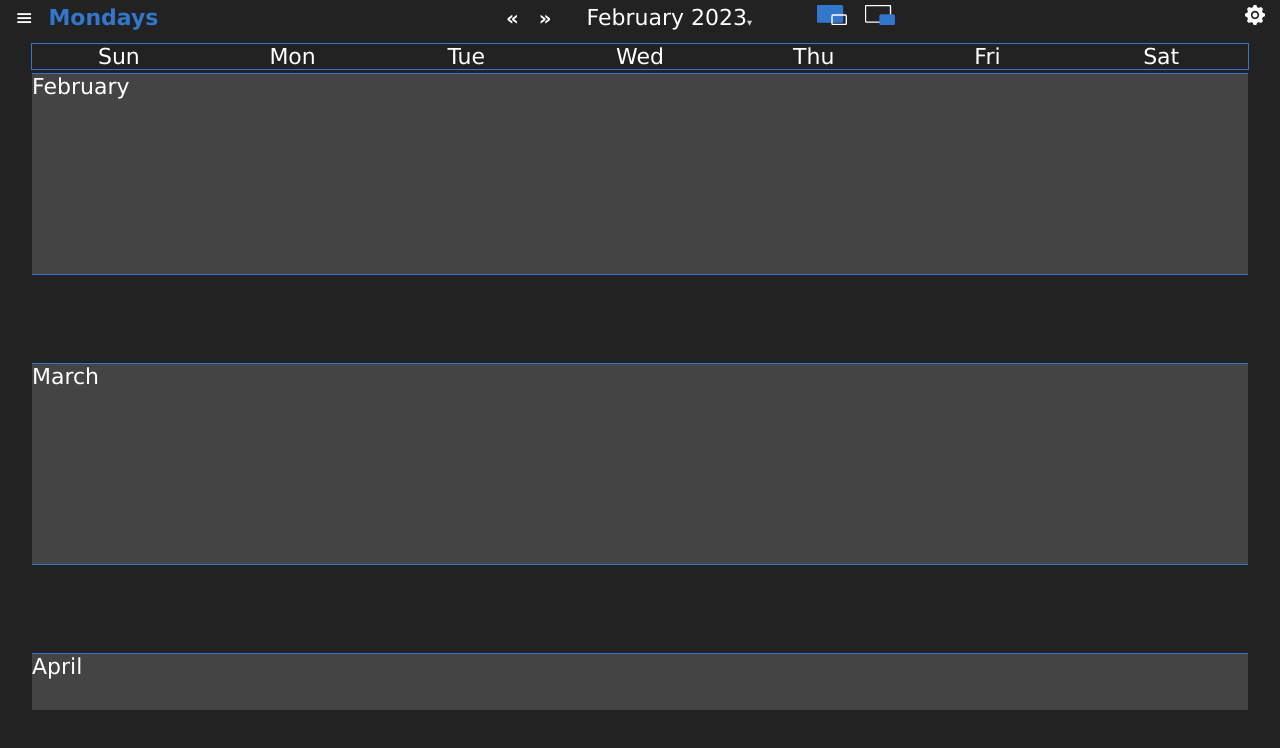
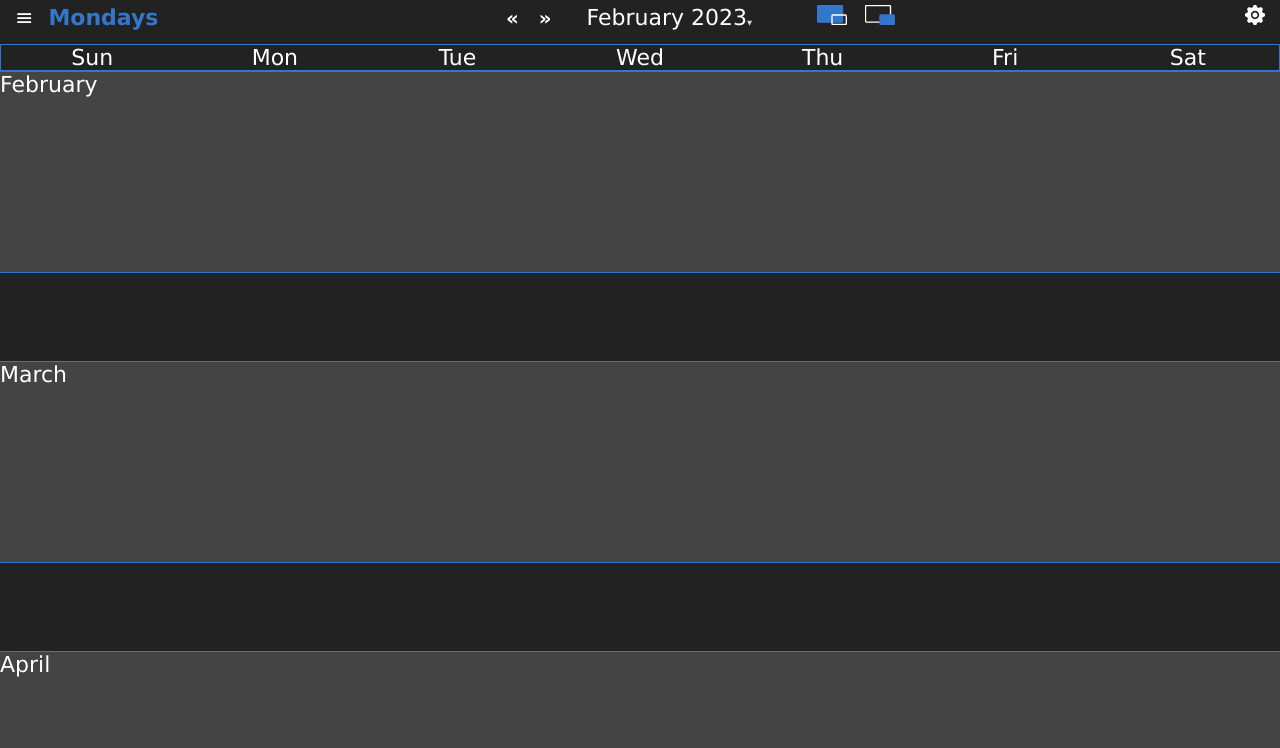
Before and after one commit to velazmig3200/Mondays-root, a React app: page / in a window 1280 px wide. Shown: the top 748 px of the page. Built offline with nearby package versions, Linux system fonts and the light colour scheme.

Commit message:
restructured <Month />
restructured Month component to handle each month individually and remove unrelated responsibilities in the component

```diff
--- a/src/Header/header.module.css
+++ b/src/Header/header.module.css
@@ -76,6 +76,7 @@ button {
 	flex-direction: row;
 	background-color: var(--bg-color);
 	margin-top: 5px;
+	max-height: 30px;
 }
 
 .hamburger {
--- a/src/View/Main.js
+++ b/src/View/Main.js
@@ -1,4 +1,4 @@
-import React from "react";
+import React, { useEffect, useRef } from "react";
 import Month from "./Month";
 import viewCss from "./view.module.css";
 import WeekHeader from "./WeekHeader";
@@ -17,12 +17,97 @@ function Main({
 	const currentIndex = date.months.indexOf(month);
 	const numberDays = new Date(year, currentIndex + 1, 0).getDate();
 	const firstDay = date.days[new Date(year, currentIndex, 1).getDay()];
-	let scrollProp;
+	const monthContainer = useRef(null);
+	const currentMonth = useRef(null);
+	const spacer = useRef(null);
+	let visibleMonth;
+	let smoothScrollID;
+	let dxy = 25;
+
+	useEffect(() => {
+		clearInterval(smoothScrollID);
+		smoothScrollID = setInterval(smoothScroll, 1);
+	}, [navDate]);
+
+	async function monthContainerHeight() {
+		await new Promise(resolve => {
+			resolve(monthContainer.current);
+		});
+		const monthContainerTop = monthContainer.current.getBoundingClientRect().top;
+		monthContainer.current.style.height = `calc(100vh - ${monthContainerTop}px)`;
+	}
+	monthContainerHeight();
+
+	function smoothScroll() {
+		const container = monthContainer.current;
+		const containerRect = container.getBoundingClientRect();
+		const currentMonthRect = currentMonth.current.getBoundingClientRect();
+		const position = currentMonthRect.y - containerRect.top;
+
+		if (position > 1) {
+			monthContainer.current.scrollTop += dxy;
+			position / 40 < 1 && (dxy = position / 40 + 1);
+		} else if (position < 0) {
+			monthContainer.current.scrollTop -= dxy;
+			position / 40 > -1 && (dxy = position / 40 + 1);
+		} else {
+			clearInterval(smoothScrollID);
+			smoothScrollID = null;
+		}
+	}
+
+	function mouseWheel() {
+		const current = monthContainer.current;
+		const currentRect = current.getBoundingClientRect();
+		const scrollHeight = current.scrollHeight - currentRect.height;
+		const buffer = 20;
+
+		if (current.scrollTop < 1) {
+			setYear(year - 1);
+			setMonth(date.months[date.months.length - 1]);
+			current.scrollTop = scrollHeight - buffer;
+		} else if (current.scrollTop > scrollHeight - 1) {
+			setYear(year + 1);
+			setMonth(date.months[0]);
+			current.scrollTop = buffer;
+		}
+
+		const spacerRef = spacer.current.getBoundingClientRect().height;
+		const subdivision = Math.ceil((current.scrollTop - spacerRef * 1.3) / 290);
+		if (visibleMonth != subdivision) {
+			visibleMonth = subdivision;
+			visibleMonth < 0 && (visibleMonth = 0);
+			visibleMonth > 11 && (visibleMonth = 11);
+			setMonth(date.months[visibleMonth]);
+		}
+	}
+
+	const months = () => {
+		let result = [];
+		for (let i in date.months) {
+			result.push(
+				<Month
+					key={i}
+					currentMonth={month == date.months[i] ? currentMonth : null}
+					name={date.months[i]}
+				/>
+			);
+		}
+		return result;
+	};
 
 	return (
 		<div className={`${viewCss.viewContainer}`}>
 			<WeekHeader date={date} />
-			<Month
+			<main
+				ref={monthContainer}
+				onWheel={mouseWheel}
+				className={`${viewCss.monthContainer}`}>
+				<div ref={spacer} className={`${viewCss.spacer}`}></div>
+				{months()}
+				<div className={`${viewCss.spacer}`}></div>
+			</main>
+			{/* <Month
 				date={date}
 				month={month}
 				year={year}
@@ -30,7 +115,7 @@ function Main({
 				setMonth={setMonth}
 				navDate={navDate}
 				setNavDate={setNavDate}
-			/>
+			/> */}
 			{/* <p>
 				calendars:{" "}
 				<span style={{ color: "var(--debug-color" }}>{calendars.join(", ")}</span>
--- a/src/View/Month.js
+++ b/src/View/Month.js
@@ -1,85 +1,17 @@
-import React, { useEffect, useRef } from "react";
+import React, { useref } from "react";
 import viewCss from "./view.module.css";
 
-function Month({ date, month, year, setYear, setMonth, navDate }) {
-	let visibleMonth;
-	let smoothScrollID;
-	useEffect(() => {
-		clearInterval(smoothScrollID);
-		smoothScrollID = setInterval(smoothScroll, 1);
-	}, [navDate]);
-
-	const monthContainer = useRef(null);
-	const currentMonth = useRef(null);
-	let dxy = 25;
-
-	function smoothScroll() {
-		const monthRect = monthContainer.current.getBoundingClientRect();
-		const currentRect = currentMonth.current.getBoundingClientRect();
-		const position = currentRect.y - monthRect.top - 5;
-
-		if (position > 1) {
-			monthContainer.current.scrollTop += dxy;
-			position / 40 < 1 && (dxy = position / 40 + 1);
-		} else if (position < -1) {
-			monthContainer.current.scrollTop -= dxy;
-			position / 40 > -1 && (dxy = position / 40 + 1);
-		} else {
-			clearInterval(smoothScrollID);
-			smoothScrollID = null;
-		}
+function Month({ name, currentMonth }) {
+	async function getRef() {
+		await new Promise(resolve => {
+			resolve(currentMonth.current);
+		});
 	}
-
-	function mouseWheel() {
-		const containerCurrent = monthContainer.current;
-		const containerRect = containerCurrent.getBoundingClientRect();
-		const containerScrollHeight =
-			containerCurrent.scrollHeight - containerRect.height;
-		const buffer = 20;
-
-		if (containerCurrent.scrollTop < 1) {
-			setYear(year - 1);
-			setMonth(date.months[date.months.length - 1]);
-			containerCurrent.scrollTop = containerScrollHeight - buffer;
-		} else if (containerCurrent.scrollTop > containerScrollHeight - 1) {
-			setYear(year + 1);
-			setMonth(date.months[0]);
-			containerCurrent.scrollTop = buffer;
-		}
-
-		const containerSubdivision =
-			Math.ceil((containerCurrent.scrollTop - 450) / 290) - 1; //290
-		if (visibleMonth != containerSubdivision) {
-			visibleMonth = containerSubdivision;
-			visibleMonth < 0 && (visibleMonth = 0);
-			visibleMonth > 11 && (visibleMonth = 11);
-			setMonth(date.months[visibleMonth]);
-		}
-	}
-
-	const months = () => {
-		let months = [];
-		for (let i in date.months) {
-			months.push(
-				<div
-					key={i}
-					ref={month == date.months[i] ? currentMonth : null}
-					className={`${viewCss.month}`}>
-					{date.months[i]}
-				</div>
-			);
-		}
-		return months;
-	};
+	currentMonth && getRef();
 
 	return (
-		<div
-			ref={monthContainer}
-			onWheel={e => mouseWheel(e)}
-			className={`${viewCss.monthContainer}`}>
-			<div className={`${viewCss.spacer}`}></div>
-			{months()}
-			<div className={`${viewCss.spacer}`}></div>
+		<div ref={currentMonth} className={`${viewCss.month}`}>
+			{name}
 		</div>
 	);
 }
--- a/src/View/view.module.css
+++ b/src/View/view.module.css
@@ -11,8 +11,8 @@
 	flex-direction: row;
 	margin: auto;
 	position: relative;
-	width: 95vw;
-	outline: 1px solid var(--main-color);
+	width: calc(100% - 2px);
+	border: 1px solid var(--main-color);
 	font-size: 0.7em;
 }
 .weekHeader > * {
@@ -21,19 +21,13 @@
 }
 
 .monthContainer {
-	width: 95vw;
-	height: 80vh;
-	position: relative;
-	/* outline: 1px solid var(--main-color); */
-	margin: auto;
-	margin-top: 1px;
-	overflow-y: auto;
-	scroll-behavior: smooth;
+	width: 100%;
+	overflow-y: scroll;
+	outline: 1px solid red;
 }
 .monthContainer::-webkit-scrollbar {
 	background-color: var(--black);
-	width: 2px;
-	/* width: 0px; */
+	width: 8px;
 }
 .monthContainer::-webkit-scrollbar-thumb {
 	background-color: var(--white);
@@ -54,8 +48,7 @@
 }
 
 .spacer {
-	/* outline: 1px solid red; */
-	height: 80vh;
+	height: 100%;
 }
 .spacer > div {
 	/* border-bottom: 1px solid white; */
```
Also changed, not shown: src/main.css (line endings or trailing spaces).
